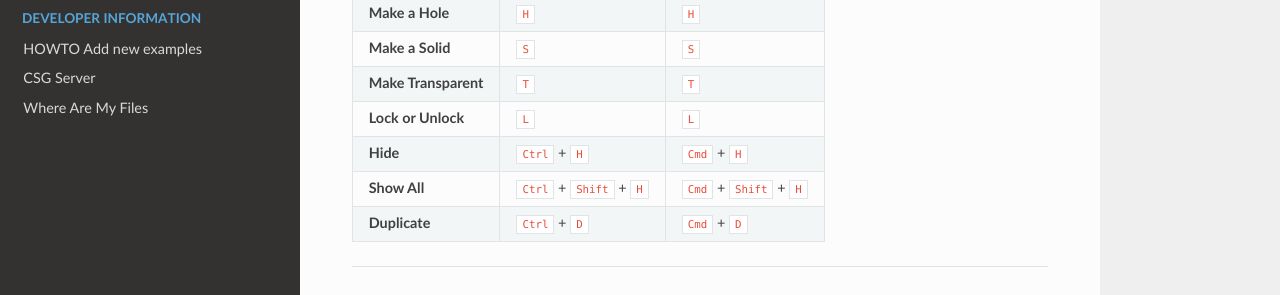
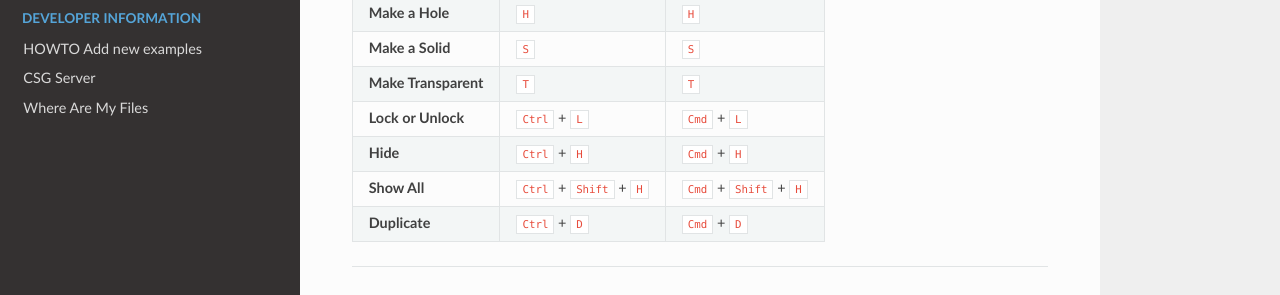
Before and after one commit to CaDoodleWebsite/cadoodlecad.github.io, an MkDocs documentation site: the page built from docs/docs/tutorial/KeyboardShortcuts.md, in a window 1280 px wide and 900 px high. Shown: the part 398-693 px from the top of the window. Built offline with MkDocs 1.6.1, drawn with Linux system fonts in a browser that asks for light colours; nearby versions of some CDN libraries.

Commit message:
adding the control key for lock

```diff
--- a/docs/docs/tutorial/KeyboardShortcuts.md
+++ b/docs/docs/tutorial/KeyboardShortcuts.md
@@ -13,7 +13,7 @@
 | **Make a Hole** | `H` | `H` |
 | **Make a Solid** | `S` | `S` |
 | **Make Transparent** | `T` | `T` |
-| **Lock or Unlock** | `L` | `L` |
+| **Lock or Unlock** |`Ctrl` + `L` |  `Cmd` + `L` |
 | **Hide** | `Ctrl` + `H` | `Cmd` + `H` |
 | **Show All** | `Ctrl` + `Shift` + `H` | `Cmd` + `Shift` + `H` |
 | **Duplicate** | `Ctrl` + `D` | `Cmd` + `D` |
```
